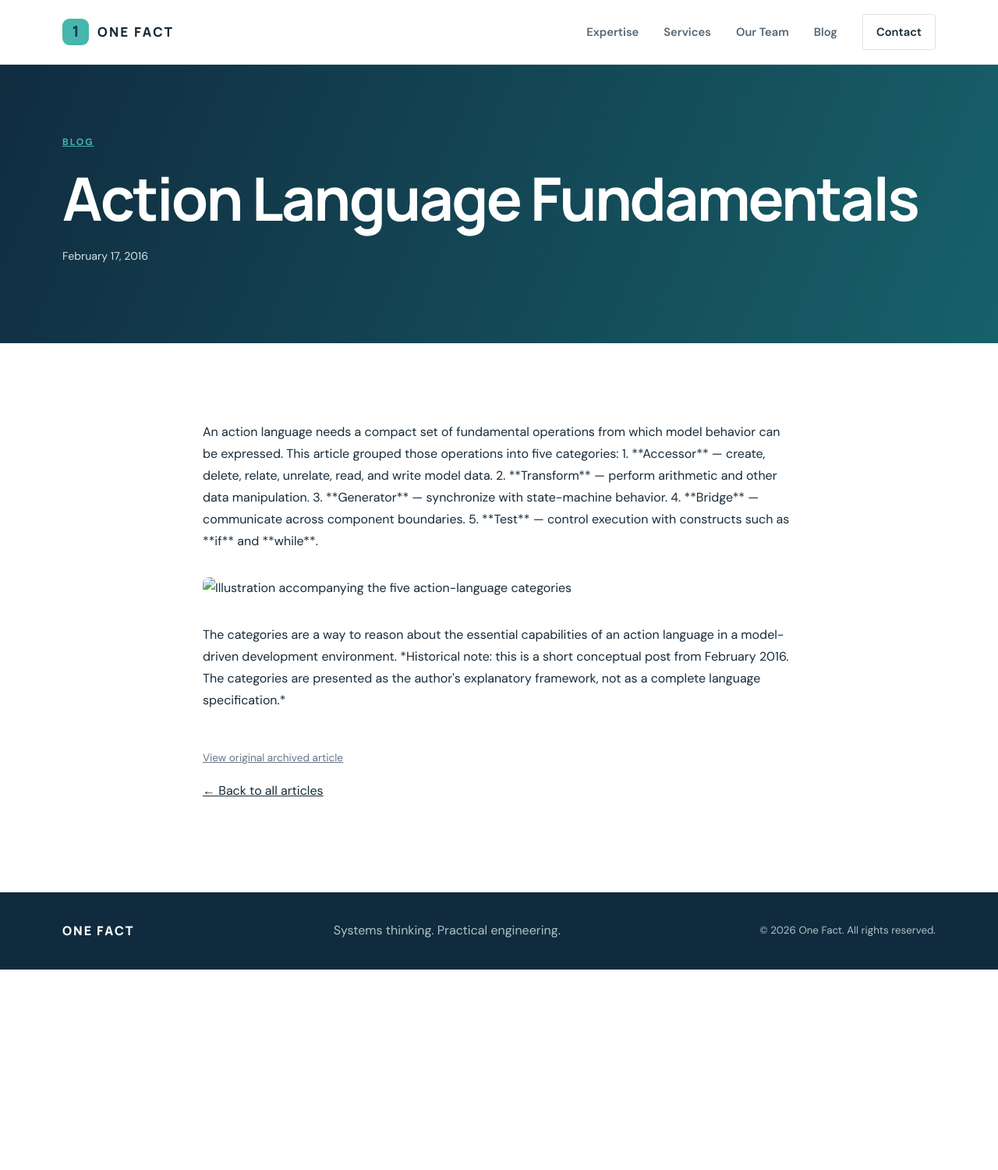
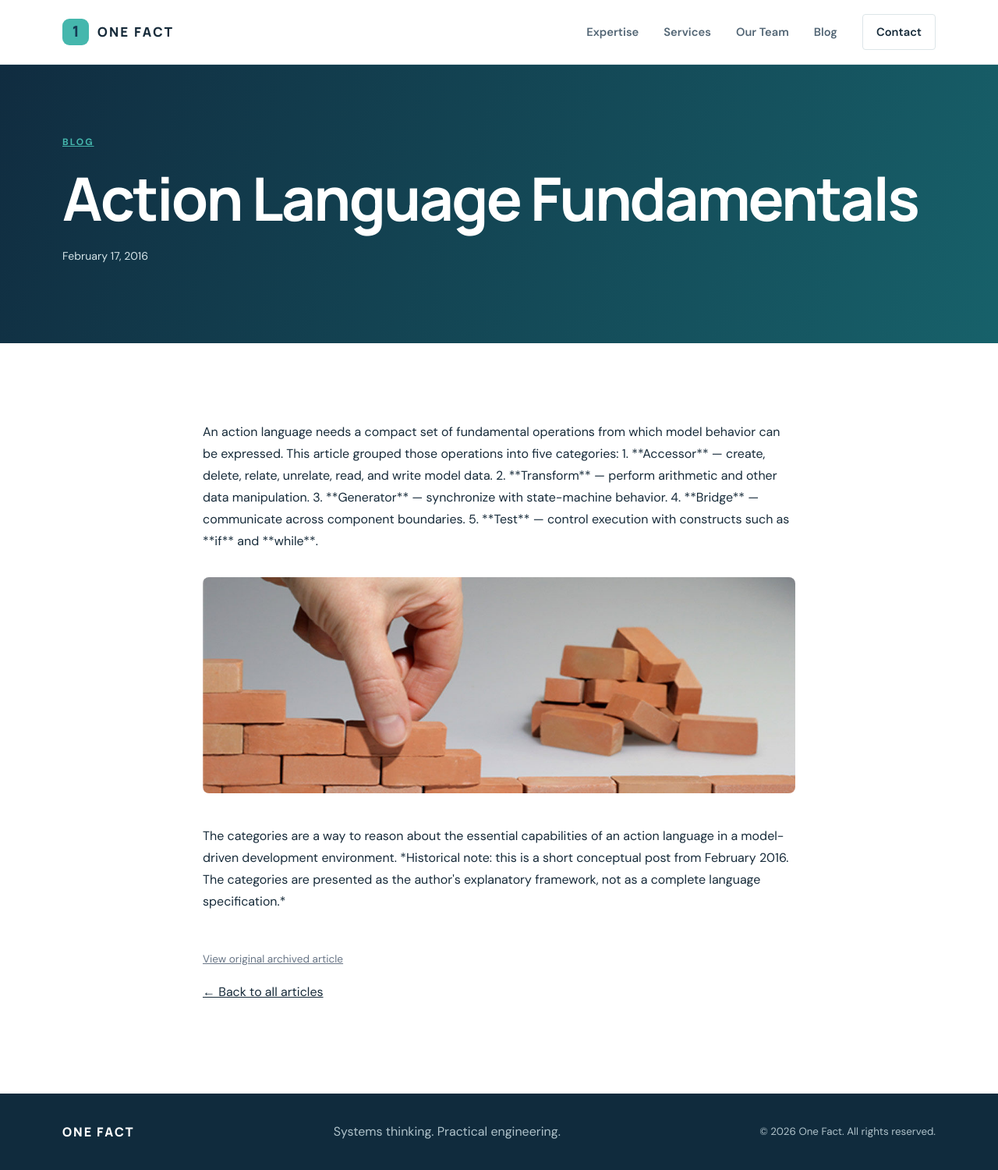
Before and after one commit to xtuml/onefactinc, a Jekyll site: the page built from _articles/action-language-fundamentals.html, in a window 1280 px wide. Shown: the whole page at 78% size. Built offline with Jekyll 4.4.1, drawn with Linux system fonts in a browser that asks for light colours; before the commit the page ends 1243 px from its top, so only the background shows below that.

Commit message:
Use locally hosted article images

```diff
--- a/_articles/action-language-fundamentals.html
+++ b/_articles/action-language-fundamentals.html
@@ -14,7 +14,7 @@ An action language needs a compact set of fundamental operations from which mode
 5. **Test** — control execution with constructs such as **if** and **while**.
 
 <figure>
-  <img src="https://xtuml.github.io/onefactnet/wp-content/uploads/2016/02/blocks-7218647.jpeg" alt="Illustration accompanying the five action-language categories" loading="lazy">
+  <img src="{{ '/assets/images/blocks-7218647.jpeg' | relative_url }}" alt="Illustration accompanying the five action-language categories" loading="lazy">
 </figure>
 
 The categories are a way to reason about the essential capabilities of an action language in a model-driven development environment.
```
